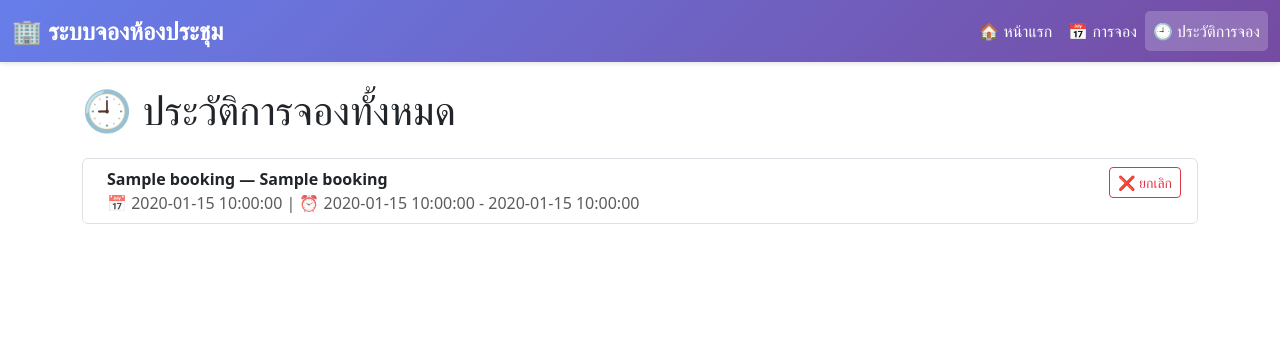
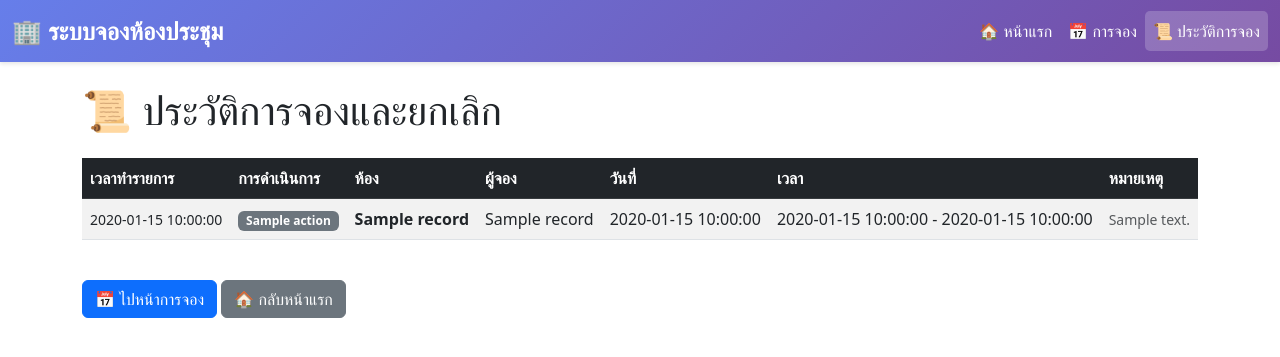
Before and after one commit to NekoAida/ENGSE205-Software-Process, a Flask app: template templates/history.html in a window 1280 px wide. Shown: the top 357 px of the page. Run offline with Flask 3, Linux system fonts and the light colour scheme; the template is opened without the code that fills it: most values are stand-ins (such as "Sample title", 1, 10 or a date in 2020).

Commit message:
feat: Implement the core room booking system with dedicated UI pages and database integration.

```diff
--- a/app.py
+++ b/app.py
@@ -1,11 +1,13 @@
 from flask import Flask, render_template, request, redirect, url_for, flash, session
 from datetime import datetime
-import json
-import os
+from database import database as db
 
 app = Flask(__name__)
 app.secret_key = 'your-secret-key-here-change-in-production'  # จำเป็นสำหรับ flash messages
 
+# เริ่มต้นฐานข้อมูล
+db.init_database()
+db.migrate_from_json()  # ย้ายข้อมูลจาก JSON ถ้ามี
 
 # จำลองฐานข้อมูลห้องประชุม (Mock Data)
 rooms = [
@@ -14,40 +16,10 @@ rooms = [
     {"id": 3, "name": "Town Hall", "capacity": 50},
 ]
 
-BOOKINGS_FILE = 'bookings.json'
-
-# ค่าเริ่มต้นในกรณีที่ยังไม่มีไฟล์
-DEFAULT_BOOKINGS = [
-    {"id": 1, "room_id": 3, "booker_name": "HR Team", "date": "2025-12-28", "start_time": "09:00", "end_time": "12:00"},
-]
-
-
-def load_bookings():
-    if os.path.exists(BOOKINGS_FILE):
-        try:
-            with open(BOOKINGS_FILE, 'r', encoding='utf-8') as f:
-                return json.load(f)
-        except Exception:
-            return DEFAULT_BOOKINGS.copy()
-    return DEFAULT_BOOKINGS.copy()
-
-
-def save_bookings(data):
-    try:
-        with open(BOOKINGS_FILE, 'w', encoding='utf-8') as f:
-            json.dump(data, f, ensure_ascii=False, indent=2)
-    except Exception:
-        pass
-
-
-bookings = load_bookings()
-next_booking_id = max((b.get('id', 0) for b in bookings), default=0) + 1
-
 
 def get_room_status(room_id):
     """ตรวจสอบสถานะห้องและรายการจองทั้งหมด"""
-    room_bookings = [b for b in bookings if b['room_id'] == room_id]
-    return room_bookings
+    return db.get_bookings_by_room(room_id)
 
 
 def is_time_slot_available(room_id, date, start_time, end_time):
@@ -92,7 +64,7 @@ def index():
     # หน้าแรกแสดงเฉพาะสถานะห้อง
     rooms_with_status = []
     for room in rooms:
-        room_bookings = get_room_status(room['id'])
+        room_bookings = db.get_bookings_by_room(room['id'])
         room_data = room.copy()
         room_data['bookings'] = room_bookings
         room_data['booking_count'] = len(room_bookings)
@@ -106,7 +78,7 @@ def booking():
     # หน้าการจอง - แสดงฟอร์มจองและจัดการ
     rooms_with_bookings = []
     for room in rooms:
-        room_bookings = get_room_status(room['id'])
+        room_bookings = db.get_bookings_by_room(room['id'])
         room_data = room.copy()
         room_data['bookings'] = room_bookings
         rooms_with_bookings.append(room_data)
@@ -117,8 +89,6 @@ def booking():
 # --- ส่วนของ Sprint 2: การจองและยกเลิก ---
 @app.route('/book/<int:room_id>', methods=['POST'])
 def book_room(room_id):
-    global next_booking_id
-
     booker_name = request.form.get('booker_name')
     date = request.form.get('date')
     start_time = request.form.get('start_time')
@@ -139,18 +109,8 @@ def book_room(room_id):
 
     # ตรวจสอบว่าช่วงเวลาว่างหรือไม่
     if is_time_slot_available(room_id, date, start_time, end_time):
-        new_booking = {
-            "id": next_booking_id,
-            "room_id": room_id,
-            "booker_name": booker_name,
-            "date": date,
-            "start_time": start_time,
-            "end_time": end_time
-        }
-        bookings.append(new_booking)
-        # บันทึกการจองลงไฟล์ประวัติ
-        save_bookings(bookings)
-        next_booking_id += 1
+        # สร้างการจองในฐานข้อมูล (จะบันทึกประวัติอัตโนมัติ)
+        booking_id = db.create_booking(room_id, booker_name, date, start_time, end_time)
         flash(f'✅ จองห้อง {room_name} สำเร็จ! วันที่ {date} เวลา {start_time} - {end_time}', 'success')
     else:
         flash(f'❌ ไม่สามารถจองได้! ห้อง {room_name} มีการจองในช่วงเวลาที่ทับซ้อนกัน (วันที่ {date} เวลา {start_time} - {end_time})', 'danger')
@@ -160,16 +120,13 @@ def book_room(room_id):
 
 @app.route('/cancel/<int:booking_id>', methods=['POST'])
 def cancel_booking(booking_id):
-    global bookings
-
     # หาข้อมูลการจองก่อนลบ
-    booking_to_cancel = next((b for b in bookings if b['id'] == booking_id), None)
+    booking_to_cancel = db.get_booking_by_id(booking_id)
 
     if booking_to_cancel:
         room_name = next((r['name'] for r in rooms if r['id'] == booking_to_cancel['room_id']), "ห้อง")
-        bookings = [b for b in bookings if b['id'] != booking_id]
-        # บันทึกการเปลี่ยนแปลงลงไฟล์
-        save_bookings(bookings)
+        # ลบการจองและบันทึกประวัติอัตโนมัติ
+        db.cancel_booking(booking_id)
         flash(f'✅ ยกเลิกการจองห้อง {room_name} สำเร็จ!', 'success')
     else:
         flash('❌ ไม่พบการจองที่ต้องการยกเลิก', 'danger')
@@ -181,20 +138,14 @@ def cancel_booking(booking_id):
 @app.route('/history')
 def history():
     # แสดงประวัติการจองทั้งหมด
-    bookings_with_room = []
-    for b in bookings:
-        room_name = next((r['name'] for r in rooms if r['id'] == b['room_id']), 'ไม่ทราบชื่อห้อง')
-        entry = b.copy()
-        entry['room_name'] = room_name
-        bookings_with_room.append(entry)
+    history_records = db.get_booking_history()
 
-    # เรียงตามวันที่และเวลาเริ่ม
-    try:
-        bookings_with_room.sort(key=lambda x: (x['date'], x['start_time']))
-    except Exception:
-        pass
+    # เพิ่มชื่อห้องให้กับแต่ละรายการ
+    for record in history_records:
+        room_name = next((r['name'] for r in rooms if r['id'] == record['room_id']), 'ไม่ทราบชื่อห้อง')
+        record['room_name'] = room_name
 
-    return render_template('history.html', bookings=bookings_with_room)
+    return render_template('history.html', history=history_records)
 
 
 
--- a/templates/booking.html
+++ b/templates/booking.html
@@ -30,6 +30,11 @@
                     <li class="nav-item">
                         <a class="nav-link active" href="/booking">
                             📅 การจอง
+                        </a>
+                    </li>
+                    <li class="nav-item">
+                        <a class="nav-link" href="/history">
+                            📜 ประวัติการจอง
                         </a>
                     </li>
                     <!-- เว้นที่สำหรับ Menu อื่นๆ ในอนาคต -->
--- a/templates/history.html
+++ b/templates/history.html
@@ -29,7 +29,7 @@
                         <a class="nav-link" href="/booking">📅 การจอง</a>
                     </li>
                     <li class="nav-item">
-                        <a class="nav-link active" href="/history">🕘 ประวัติการจอง</a>
+                        <a class="nav-link active" href="/history">📜 ประวัติการจอง</a>
                     </li>
                 </ul>
             </div>
@@ -37,7 +37,7 @@
     </nav>
 
     <div class="container content-area mt-4">
-        <h1 class="mb-4">🕘 ประวัติการจองทั้งหมด</h1>
+        <h1 class="mb-4">📜 ประวัติการจองและยกเลิก</h1>
 
         {% with messages = get_flashed_messages(with_categories=true) %}
         {% if messages %}
@@ -50,23 +50,55 @@
         {% endif %}
         {% endwith %}
 
-        {% if bookings %}
-        <div class="list-group">
-            {% for b in bookings %}
-            <div class="list-group-item d-flex justify-content-between align-items-start">
-                <div class="ms-2 me-auto">
-                    <div class="fw-bold">{{ b.room_name }} — {{ b.booker_name }}</div>
-                    <div class="text-muted">📅 {{ b.date }} | ⏰ {{ b.start_time }} - {{ b.end_time }}</div>
-                </div>
-                <form action="/cancel/{{ b.id }}" method="POST" class="ms-3">
-                    <button type="submit" class="btn btn-outline-danger btn-sm">❌ ยกเลิก</button>
-                </form>
-            </div>
-            {% endfor %}
+        {% if history %}
+        <div class="table-responsive">
+            <table class="table table-striped table-hover">
+                <thead class="table-dark">
+                    <tr>
+                        <th>เวลาทำรายการ</th>
+                        <th>การดำเนินการ</th>
+                        <th>ห้อง</th>
+                        <th>ผู้จอง</th>
+                        <th>วันที่</th>
+                        <th>เวลา</th>
+                        <th>หมายเหตุ</th>
+                    </tr>
+                </thead>
+                <tbody>
+                    {% for record in history %}
+                    <tr>
+                        <td>
+                            <small>{{ record.action_time[:19] }}</small>
+                        </td>
+                        <td>
+                            {% if record.action == 'created' %}
+                            <span class="badge bg-success">✓ จองสำเร็จ</span>
+                            {% elif record.action == 'cancelled' %}
+                            <span class="badge bg-danger">✗ ยกเลิก</span>
+                            {% else %}
+                            <span class="badge bg-secondary">{{ record.action }}</span>
+                            {% endif %}
+                        </td>
+                        <td><strong>{{ record.room_name }}</strong></td>
+                        <td>{{ record.booker_name }}</td>
+                        <td>{{ record.date }}</td>
+                        <td>{{ record.start_time }} - {{ record.end_time }}</td>
+                        <td><small class="text-muted">{{ record.notes or '-' }}</small></td>
+                    </tr>
+                    {% endfor %}
+                </tbody>
+            </table>
         </div>
         {% else %}
-        <p class="text-muted">ยังไม่มีการจองในระบบ</p>
+        <div class="alert alert-info">
+            <p class="mb-0">ยังไม่มีประวัติการจองในระบบ</p>
+        </div>
         {% endif %}
+
+        <div class="mt-4">
+            <a href="/booking" class="btn btn-primary">📅 ไปหน้าการจอง</a>
+            <a href="/" class="btn btn-secondary">🏠 กลับหน้าแรก</a>
+        </div>
 
     </div>
 
--- a/templates/index.html
+++ b/templates/index.html
@@ -30,6 +30,11 @@
                     <li class="nav-item">
                         <a class="nav-link" href="/booking">
                             📅 การจอง
+                        </a>
+                    </li>
+                    <li class="nav-item">
+                        <a class="nav-link" href="/history">
+                            📜 ประวัติการจอง
                         </a>
                     </li>
                     <!-- เว้นที่สำหรับ Menu อื่นๆ ในอนาคต -->
```
Also changed, not shown: database/database.py (added, +192 -0 lines), database/room_booking.db (added), room_booking.db (added).
